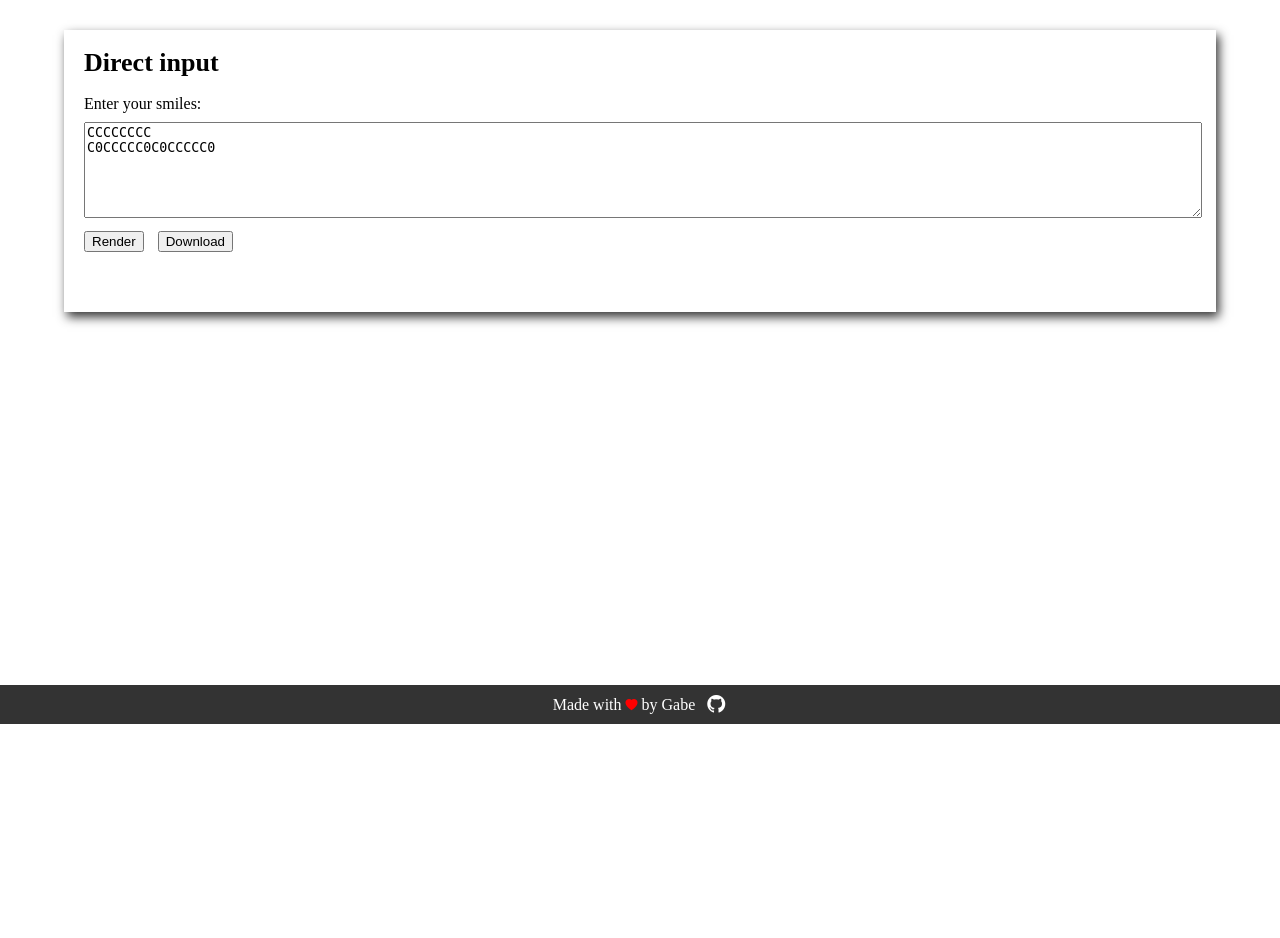
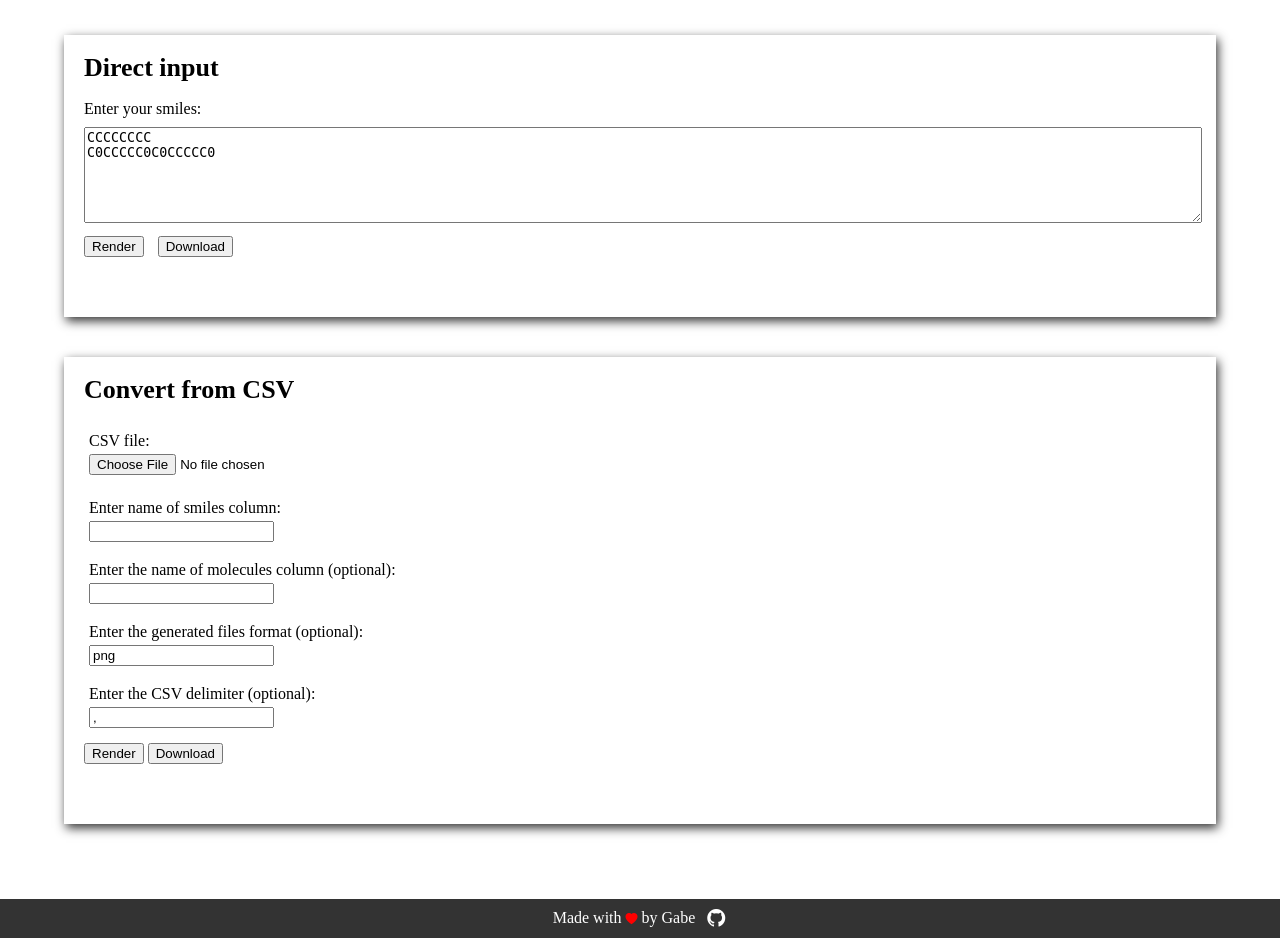
Before and after one commit to Gabriel-Grechuk/smiles-render-web, a Flask app: page / in a window 1280 px wide. Shown: the part 76-1014 px from the top of the page. Before the commit the page ends 800 px from the top, so only its background shows below. Run offline with Flask 3, Linux system fonts and the light colour scheme.

Commit message:
#16 - Downloads smiles from CSV

```diff
--- a/src/static/main.js
+++ b/src/static/main.js
@@ -56,3 +56,63 @@ function downloadImages() {
       console.error("Error downloading the file:", error);
     });
 }
+
+function renderFromCSV() {
+  console.log("Rendering from CSV");
+}
+
+function resetErrosElements(ids) {
+  for (const id of ids) document.getElementById(id).innerHTML = "";
+}
+
+function downloadFromCSV() {
+  resetErrosElements(["csv-file-error", "csv-smiles-column-error"]);
+
+  const csvFile = document.getElementById("csv-file").files[0];
+  const csvSmilesColumn = document.getElementById("csv-smiles-column").value;
+  const csvNamesColumn = document.getElementById("csv-names-column").value;
+  const csvFormat = document.getElementById("csv-format").value;
+  const csvDelimiter = document.getElementById("csv-delimiter").value;
+
+  if (!csvFile) {
+    console.error("CSV file should be selected");
+    document.getElementById("csv-file-error").innerHTML = "*Select a CSV file";
+    return 1;
+  }
+
+  if (!csvSmilesColumn) {
+    console.error("No name for smiles column in CSV");
+    document.getElementById("csv-smiles-column-error").innerHTML =
+      "*Required smiles column name";
+    return 1;
+  }
+
+  const form = new FormData();
+  form.append("csv", csvFile);
+  form.append("smiles_column", csvSmilesColumn);
+  if (csvNamesColumn) form.append("names_column", csvNamesColumn);
+  if (csvDelimiter) form.append("delimiter", csvDelimiter);
+  if (csvFormat) form.append("format", csvFormat);
+
+  fetch("/render/csv", {
+    method: "POST",
+    body: form,
+  })
+    .then((response) => {
+      if (!response.ok) {
+        throw new Error("Could not get response from network");
+      }
+      return response.blob();
+    })
+    .then((blob) => {
+      const link = document.createElement("a");
+      const url = URL.createObjectURL(blob);
+      link.href = url;
+      link.download = "smiles.zip";
+      document.body.appendChild(link);
+      link.click();
+      document.body.removeChild(link);
+      URL.revokeObjectURL(url);
+    })
+    .catch((err) => console.error(err));
+}
--- a/src/static/styles.css
+++ b/src/static/styles.css
@@ -78,7 +78,7 @@ h2 {
 
 .page-content {
   flex: 1;
-  padding: 20px;
+  padding: 25px;
   width: 90%;
 }
 
@@ -87,8 +87,9 @@ h2 {
 }
 
 .smiles-input {
-  box-shadow: 3px 5px 10px #333333;
+  box-shadow: 2px 4px 10px #333333;
   padding: 20px;
+  margin-bottom: 40px;
 }
 
 .input-container p {
@@ -106,6 +107,16 @@ h2 {
   resize: vertical;
 }
 
+.csv-input {
+  box-shadow: 2px 4px 10px #333333;
+  padding: 20px;
+  margin-bottom: 40px;
+}
+
+.csv-input-container {
+  display: block;
+}
+
 .rendered-images {
   margin: 20px;
   display: flex;
@@ -114,6 +125,16 @@ h2 {
   align-content: center;
   justify-content: center;
 }
+
+.csv-input-card {
+  padding: 5px;
+  margin-bottom: 10px;
+}
+
+.csv-input-card p {
+  margin-bottom: 5px;
+}
+
 
 .smiles-image {
   margin: 10px;
@@ -136,3 +157,8 @@ h2 {
   box-shadow: 1px 1px 10px #333333;
   max-width: 100%;
 }
+
+.input-error p {
+  color: red;
+  font-size: 12px;
+}
--- a/src/templates/index.html
+++ b/src/templates/index.html
@@ -41,6 +41,58 @@ C0CCCCC0C0CCCCC0</textarea>
         </div>
       </div>
 
+      <div class="csv-input">
+        <h2>Convert from CSV</h2>
+        <div class="csv-input-container">
+          <div class="csv-input-card">
+            <div class="input-error">
+              <p id=csv-file-error></p>
+            </div>
+            <p>
+              <label for="csv-file">CSV file:</label>
+            </p>
+            <input type="file" id="csv-file" name="csv-file">
+          </div>
+
+          <div class="csv-input-card">
+            <div class="input-error">
+              <p id=csv-smiles-column-error></p>
+            </div>
+            <p>
+              <label for="csv-smiles-column">Enter name of smiles column:</label>
+            </p>
+            <input type="text" id="csv-smiles-column" name="csv-smiles-column">
+          </div>
+
+          <div class="csv-input-card">
+            <p>
+              <label for="csv-names-column">Enter the name of molecules column (optional):</label>
+            </p>
+            <input type="text" id="csv-names-column" name="csv-name-column">
+          </div>
+
+          <div class="csv-input-card">
+            <p>
+              <label for="csv-format">Enter the generated files format (optional):</label>
+            </p>
+            <input type="text" id="csv-format" name="csv-format" value="png">
+          </div>
+
+          <div class="csv-input-card">
+            <p>
+              <label for="csv-delimiter">Enter the CSV delimiter (optional):</label>
+            </p>
+            <input type="text" id="csv-delimiter" name="fname" value=",">
+          </div>
+
+        </div>
+        <button onclick="renderFromCSV()">Render</button>
+        <button onclick="downloadFromCSV()">Download</button>
+
+        <div id="rendered-images" class="rendered-images">
+        </div>
+      </div>
+
     </div>
 
     <footer class="page-footer">
```
